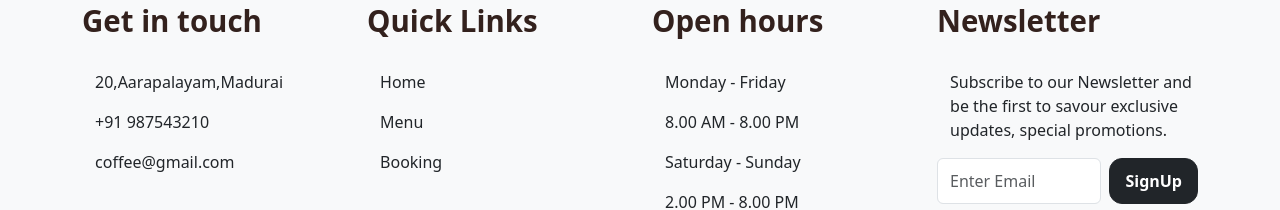
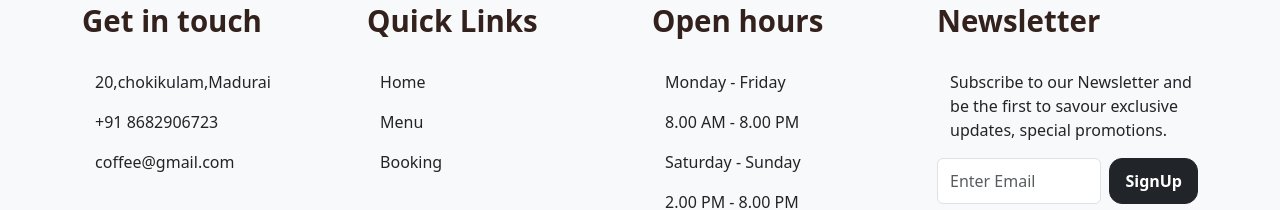
Before and after one commit to harishharry9718-star/react-frontend-coffeeproject, a React (Vite) app: page /admin/orders in a window 1280 px wide. Shown: the part 424-634 px from the top of the page. Built offline with nearby package versions, Linux system fonts and the light colour scheme; no server answers.

Commit message:
footer change

```diff
--- a/src/components/footer.jsx
+++ b/src/components/footer.jsx
@@ -10,8 +10,8 @@ const Footer = () => {
         <Row>
           <Col xs={12} sm={6} lg={3}>
             <h3>Get in touch</h3>
-            <p>20,Aarapalayam,Madurai</p>
-            <p>+91 987543210</p>
+            <p>20,chokikulam,Madurai</p>
+            <p>+91 8682906723</p>
             <p>coffee@gmail.com</p>
           </Col>
           <Col xs={12} sm={6} lg={3}>
```
